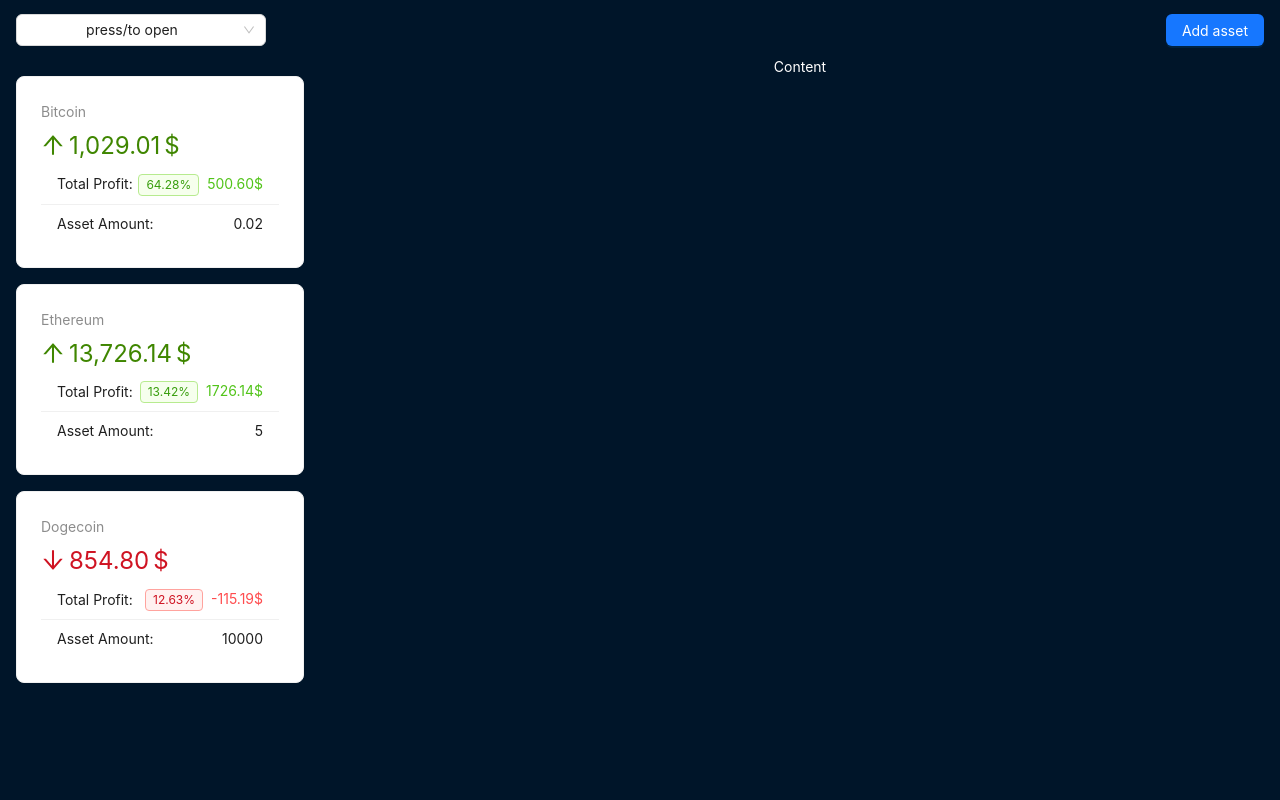
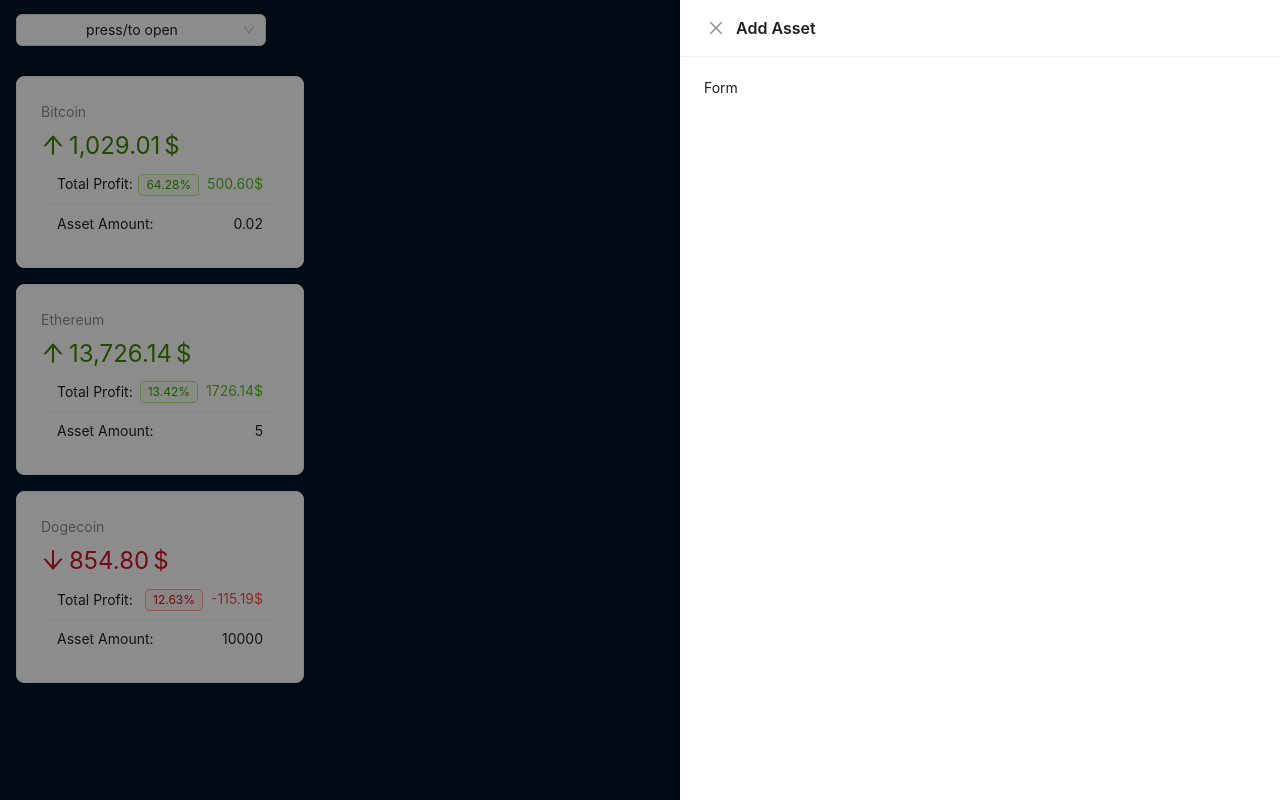
Before and after one commit to micromoleckula/8.-React-crypto-app, a React (Vite) app: page / in a window 1280 px wide. Both pictures are taken after a click on the button "Add asset". Built offline with nearby package versions, Linux system fonts and the light colour scheme.

Commit message:
add drawer

```diff
--- /dev/null
+++ b/src/components/AddAssetForm.jsx
@@ -0,0 +1,4 @@
+
+export default function AddAssetForm() {
+  return <form>Form</form>
+}
--- a/src/components/layout/AppHeader.jsx
+++ b/src/components/layout/AppHeader.jsx
@@ -1,7 +1,8 @@
-import { Layout, Select, Space, Button, Modal } from 'antd';
+import { Layout, Select, Space, Button, Modal, Drawer } from 'antd';
 import { useCrypto } from '../../context/crypto-context';
 import { useEffect, useState } from 'react';
 import CoinInfoModal from '../CoinInfoModal';
+import AddAssetForm from '../AddAssetForm';
 
 const headerStyle = {
   width: '100%',
@@ -16,6 +17,7 @@
 export default function AppHeader() {
   const [select, setSelect] = useState(false)
   const [modal, setModal] = useState(false)
+  const [drawer, setDrawer] = useState(false)
   const [coin, setCoin] = useState(null)
   const { crypto } = useCrypto()
 
@@ -32,6 +34,7 @@
   function handleSelect(value) {
     setCoin(crypto.find(c => c.id == value))
     setModal(true)
+
   }
 
 
@@ -58,11 +61,15 @@
           </Space>
         )}
       />
-      <Button type="primary">Add asset</Button>
+      <Button type="primary" onClick={() => setDrawer(true)}>Add asset</Button>
 
       <Modal title="Basic Modal" open={modal} onCancel={() => setModal(false)} footer={null}>
         <CoinInfoModal coin={coin} />
       </Modal>
+
+      <Drawer width={600} title="Add Asset" onClose={() => setDrawer(false)} open={drawer}>
+        <AddAssetForm />
+      </Drawer>
     </Layout.Header>
   )
 }
```
